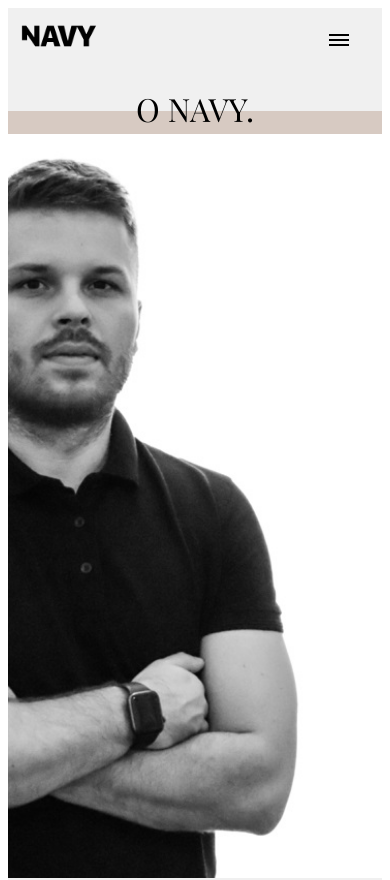
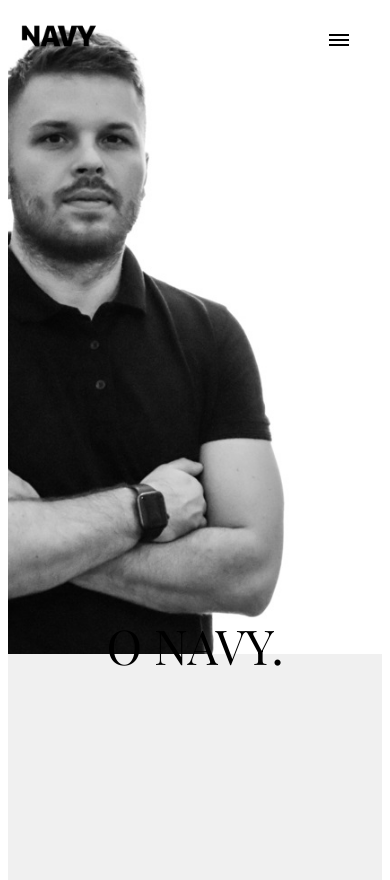
Before and after one commit to m6k4/nuxt-website, a Nuxt app: page /navy in a window 390 px wide. Shown: the top 880 px of the page. Built offline with nearby package versions, Linux system fonts and the light colour scheme; a web font is replaced by a local one.

Commit message:
mobile content component, animations

```diff
--- a/components/MainPage.vue
+++ b/components/MainPage.vue
@@ -24,13 +24,18 @@ export default {
       isLoading: false
     }
   },
+  created () {
+    this.changeLoadingState()
+  },
   mounted () {
     this.changeLoadingState()
   },
 
   methods: {
     changeLoadingState () {
-      setTimeout(this.isLoading = true, 1000)
+      setTimeout(() => {
+        this.isLoading = true
+      }, 100)
     }
   }
 }
--- a/components/TheContentComponent.vue
+++ b/components/TheContentComponent.vue
@@ -54,6 +54,9 @@ export default {
       isLoading: false
     }
   },
+  created () {
+    this.changeLoadingState()
+  },
   mounted () {
     window.addEventListener('scroll', this.handleScroll)
     this.changeLoadingState()
@@ -72,7 +75,9 @@ export default {
       }
     },
     changeLoadingState () {
-      setTimeout(this.isLoading = true, 1000)
+      setTimeout(() => {
+        this.isLoading = true
+      }, 100)
     }
   }
 }
@@ -153,7 +158,6 @@ export default {
 }
 @media only screen and (max-width: 1150px) {
   .TheContentComponent {
-    background-color: #D7CAC2;
     padding: 0;
     margin-top: 5%
   }
@@ -184,42 +188,35 @@ export default {
   }
 }
 @media only screen and (max-width: 750px) {
+  .TheContentComponent {
+    margin-top: 0;
+  }
   .TheContentComponent__wrapper {
     padding: 0;
   }
   .TheContentComponent__title {
     font-size: 3rem;
+    bottom: 22%;
+    top: auto;
   }
   .TheContentComponent__content-mobile {
     padding: 0 5%;
     margin-top: 3rem;
+  }
+  .TheContentComponent__image {
+    height: 85%;
+    position: absolute;
+    margin-top: -10vh;
   }
 }
 @media only screen and (max-width: 576px) {
   .TheContentComponent__wrapper {
     padding: 0;
   }
-  .TheContentComponent__title {
-    font-size: 2.5rem;
-    top: -2.5rem;
-  }
-  .TheContentComponent__image {
-    margin-top: 6%;
-    height: 96%;
-  }
   .TheContentComponent__content-mobile {
     font-size: 0.8rem;
   }
 
 }
-@media only screen and (max-width: 440px) {
-  .TheContentComponent__title {
-    font-size: 2rem;
-    top: -2rem;
-  }
-  .TheContentComponent__image {
-    margin-top: 6%;
-    height: 98%;
-  }
-}
+
 </style>
--- a/components/TheNavbar.vue
+++ b/components/TheNavbar.vue
@@ -103,11 +103,11 @@ export default {
   color: black;
   position: relative;
   height: 10vh;
+  z-index: 2;
 }
 .TheNavbar__navbar {
   padding: 0 10%;
   transition: 0.5s all ease-in;
-  z-index: 2;
   background-color: #F0F0F0;
 }
 .TheNavbar__navbar-buttons a {
--- a/components/portfolio/PortfolioParallax.vue
+++ b/components/portfolio/PortfolioParallax.vue
@@ -33,7 +33,7 @@ export default {
 
   methods: {
     changeLoadingState () {
-      setTimeout(this.isLoading = true, 1000)
+      setTimeout(this.isLoading = true, 100)
     }
   }
 
--- a/pages/navy.vue
+++ b/pages/navy.vue
@@ -25,4 +25,9 @@ export default {
 .Navy{
   overflow-y: hidden;
 }
+@media only screen and (max-width: 1150px) {
+  .Navy {
+    overflow-y: visible;
+  }
+}
 </style>
--- a/pages/offer.vue
+++ b/pages/offer.vue
@@ -26,7 +26,7 @@ export default {
 }
 @media only screen and (max-width: 1150px) {
   .Offer {
-    overflow-y: auto;
+    overflow-y: visible;
   }
 }
 </style>
```
Also changed, not shown: static/images/navy.jpg. Lines whose indentation alone changed are shown as unchanged.
